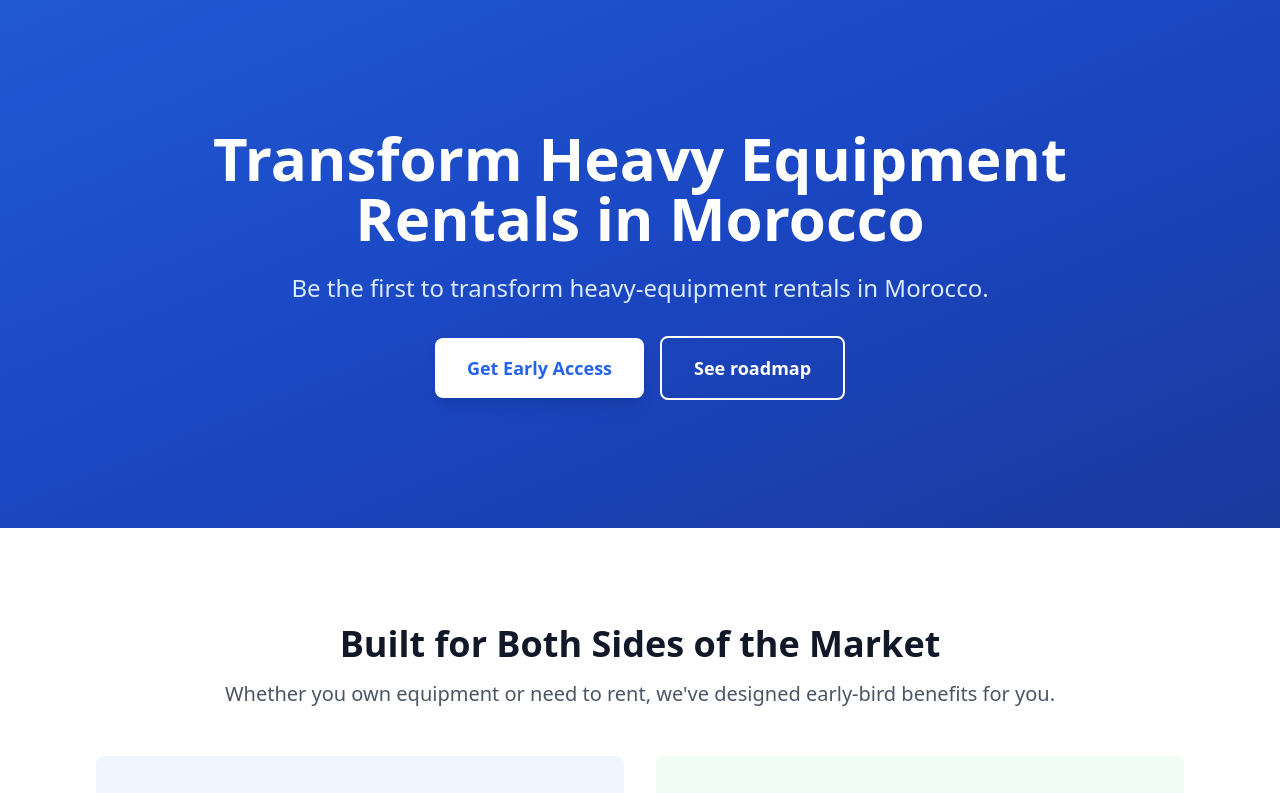
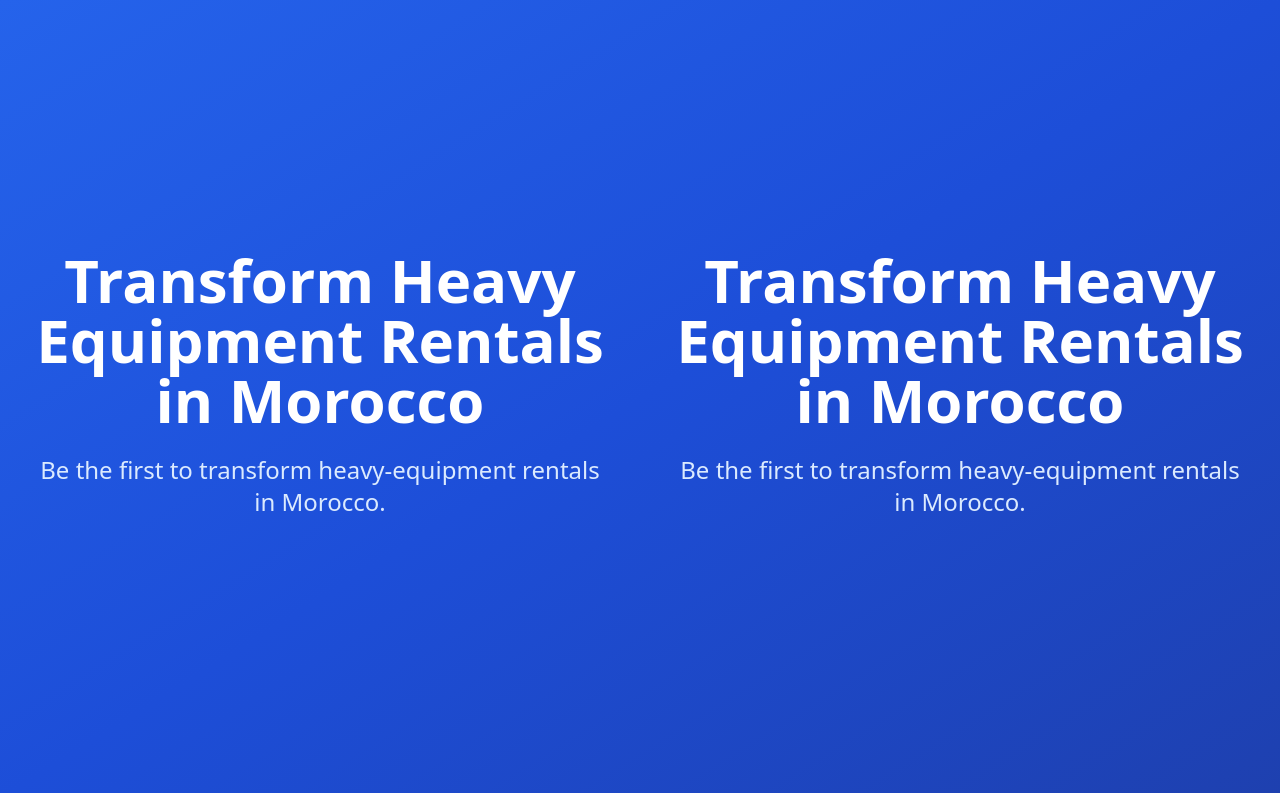
Before and after one commit to DIMATRABO/engin.ma_front, a Next.js app: page /en/marketing in a window 1280 px wide. Shown: the top 793 px of the page. Built offline with nearby package versions, Linux system fonts and the light colour scheme.

Commit message:
init contact landing

```diff
--- a/app/[locale]/marketing/page.tsx
+++ b/app/[locale]/marketing/page.tsx
@@ -1,12 +1,12 @@
-import { Metadata } from 'next'
-import { getTranslations } from 'next-intl/server'
+import {Metadata} from 'next'
+import {getTranslations} from 'next-intl/server'
 import MarketingHero from '@/components/ui/MarketingHero'
 import SplitBenefits from '@/components/ui/SplitBenefits'
 import MarketingSteps from '@/components/ui/MarketingSteps'
 import Roadmap from '@/components/ui/Roadmap'
 import FAQ from '@/components/ui/FAQ'
 import WaitlistBanner from '@/components/ui/WaitlistBanner'
-import LeadCaptureModal from '@/components/ui/LeadCaptureModal'
+import ContactLanding from '@/components/ui/ContactLanding'
 
 export const dynamic = 'force-static'
 
@@ -16,15 +16,15 @@ type Props = {
 
 export async function generateStaticParams() {
     return [
-    { locale: 'en' },
-    { locale: 'fr' },
-    { locale: 'ar' }
+        {locale: 'en'},
+        {locale: 'fr'},
+        {locale: 'ar'}
     ]
 }
 
-export async function generateMetadata({ params }: Props): Promise<Metadata> {
-  const { locale } = await params
-  const t = await getTranslations({ locale, namespace: 'marketing.seo' })
+export async function generateMetadata({params}: Props): Promise<Metadata> {
+    const {locale} = await params
+    const t = await getTranslations({locale, namespace: 'marketing.seo'})
 
     return {
         title: t('title') + ' - Beta',
@@ -72,15 +72,18 @@ export async function generateMetadata({ params }: Props): Promise<Metadata> {
 export default function MarketingPage() {
     return (
         <main className="min-h-screen">
-      <WaitlistBanner />
-      <MarketingHero />
-      <SplitBenefits />
-      <MarketingSteps />
-      <Roadmap />
-      <FAQ />
-      <footer className="bg-gray-100 py-8 text-center text-sm text-gray-600">
-        Enginchantier.ma is currently in closed beta; features and timelines may change.
-      </footer>
+            <ContactLanding />
+
+
+            {/*<WaitlistBanner/>*/}
+            {/* <MarketingHero/> */}
+            {/*<SplitBenefits/>*/}
+            {/*<MarketingSteps/>*/}
+            {/*<Roadmap/>*/}
+            {/*<FAQ/>*/}
+            {/*<footer className="bg-gray-100 py-8 text-center text-sm text-gray-600">*/}
+            {/*    Enginchantier.ma is currently in closed beta; features and timelines may change.*/}
+            {/*</footer>*/}
         </main>
     )
 }
--- /dev/null
+++ b/components/ui/ContactLanding.tsx
@@ -0,0 +1,35 @@
+'use client'
+
+import { useTranslations } from 'next-intl';
+
+export default function ContactLanding() {
+  const t = useTranslations('marketing.hero');
+
+  return (
+    <>
+      <section className="h-screen bg-gradient-to-br from-blue-600 via-blue-700 to-blue-800 text-white overflow-hidden flex items-center justify-center">
+        <div className="flex max-w-7xl mx-auto px-4 sm:px-6 lg:px-8 py-20 lg:py-32">
+          <div className="text-center max-w-4xl mx-auto">
+            <h1 className="text-4xl md:text-5xl lg:text-6xl font-bold mb-6 leading-tight">
+              {t('title')}
+            </h1>
+            <p className="text-xl md:text-2xl mb-8 text-blue-100 max-w-3xl mx-auto">
+              {t('subtitle')}
+            </p>
+          </div>
+        </div>
+
+        <div className="flex max-w-7xl mx-auto px-4 sm:px-6 lg:px-8 py-20 lg:py-32">
+          <div className="text-center max-w-4xl mx-auto">
+            <h1 className="text-4xl md:text-5xl lg:text-6xl font-bold mb-6 leading-tight">
+              {t('title')}
+            </h1>
+            <p className="text-xl md:text-2xl mb-8 text-blue-100 max-w-3xl mx-auto">
+              {t('subtitle')}
+            </p>
+          </div>
+        </div>
+      </section>
+    </>
+  )
+}
--- a/components/ui/MarketingHero.tsx
+++ b/components/ui/MarketingHero.tsx
@@ -24,8 +24,7 @@ export default function MarketingHero() {
 
   return (
     <>
-      <section className="bg-gradient-to-br from-blue-600 via-blue-700 to-blue-800 text-white overflow-hidden relative">
-        <div className="absolute inset-0 bg-black opacity-10"></div>
+      <section className="h-screen bg-gradient-to-br from-blue-600 via-blue-700 to-blue-800 text-white overflow-hidden relative">
         <div className="relative max-w-7xl mx-auto px-4 sm:px-6 lg:px-8 py-20 lg:py-32">
           <div className="text-center max-w-4xl mx-auto">
             <h1 className="text-4xl md:text-5xl lg:text-6xl font-bold mb-6 leading-tight">
--- a/messages/ar.json
+++ b/messages/ar.json
@@ -91,10 +91,18 @@
     }
   },
   "stats": {
-    "0": { "label": "الآلات المتوفرة" },
-    "1": { "label": "المدن المغطاة" },
-    "2": { "label": "عملاء سعداء" },
-    "3": { "label": "عدد الحجوزات" }
+    "0": {
+      "label": "الآلات المتوفرة"
+    },
+    "1": {
+      "label": "المدن المغطاة"
+    },
+    "2": {
+      "label": "عملاء سعداء"
+    },
+    "3": {
+      "label": "عدد الحجوزات"
+    }
   },
   "footer": {
     "title": "Enginchantier.ma",
@@ -229,5 +237,11 @@
       "closeButton": "إغلاق",
       "errorMessage": "حدث خطأ. يرجى المحاولة مرة أخرى."
     }
+  },
+  "contactLanding": {
+    "left": {
+      "title": "حوّل تأجير المعدات الثقيلة في المغرب",
+      "subtitle": "كن الأول في تحويل تأجير المعدات الثقيلة في المغرب."
+    }
   }
 }
--- a/messages/en.json
+++ b/messages/en.json
@@ -22,7 +22,7 @@
     "featuredMachines": "Featured Machines",
     "viewAllMachines": "View All Machines"
   },
-  "common":{
+  "common": {
     "language": {
       "english": "English",
       "french": "Français",
@@ -98,10 +98,18 @@
     }
   },
   "stats": {
-    "0": { "label": "Machines Available" },
-    "1": { "label": "Cities Covered" },
-    "2": { "label": "Happy Clients" },
-    "3": { "label": "Bookings Completed" }
+    "0": {
+      "label": "Machines Available"
+    },
+    "1": {
+      "label": "Cities Covered"
+    },
+    "2": {
+      "label": "Happy Clients"
+    },
+    "3": {
+      "label": "Bookings Completed"
+    }
   },
   "footer": {
     "title": "Enginchantier.ma",
@@ -236,5 +244,11 @@
         "answer": "After verification is complete (typically 2-3 business days), you can list immediately. Most owners see their first booking within a week."
       }
     }
+  },
+  "contactLanding": {
+    "left": {
+      "title": "Transform Heavy Equipment Rentals in Morocco",
+      "subtitle": "Be the first to transform heavy-equipment rentals in Morocco."
+    }
   }
 }
--- a/messages/fr.json
+++ b/messages/fr.json
@@ -91,10 +91,18 @@
     }
   },
   "stats": {
-    "0": { "label": "Machines disponibles" },
-    "1": { "label": "Villes desservies" },
-    "2": { "label": "Clients satisfaits" },
-    "3": { "label": "Réservations effectuées" }
+    "0": {
+      "label": "Machines disponibles"
+    },
+    "1": {
+      "label": "Villes desservies"
+    },
+    "2": {
+      "label": "Clients satisfaits"
+    },
+    "3": {
+      "label": "Réservations effectuées"
+    }
   },
   "footer": {
     "title": "Enginchantier.ma",
@@ -229,5 +237,11 @@
       "closeButton": "Fermer",
       "errorMessage": "Quelque chose s'est mal passé. Veuillez réessayer."
     }
+  },
+  "contactLanding": {
+    "left": {
+      "title": "Transformez la Location d'Équipements Lourds au Maroc",
+      "subtitle": "Soyez le premier à transformer la location d'équipements lourds au Maroc."
+    }
   }
 }
```
Also changed, not shown: 1 other file (tests, documents, lock files or other folders). Lines whose indentation alone changed are shown as unchanged.
